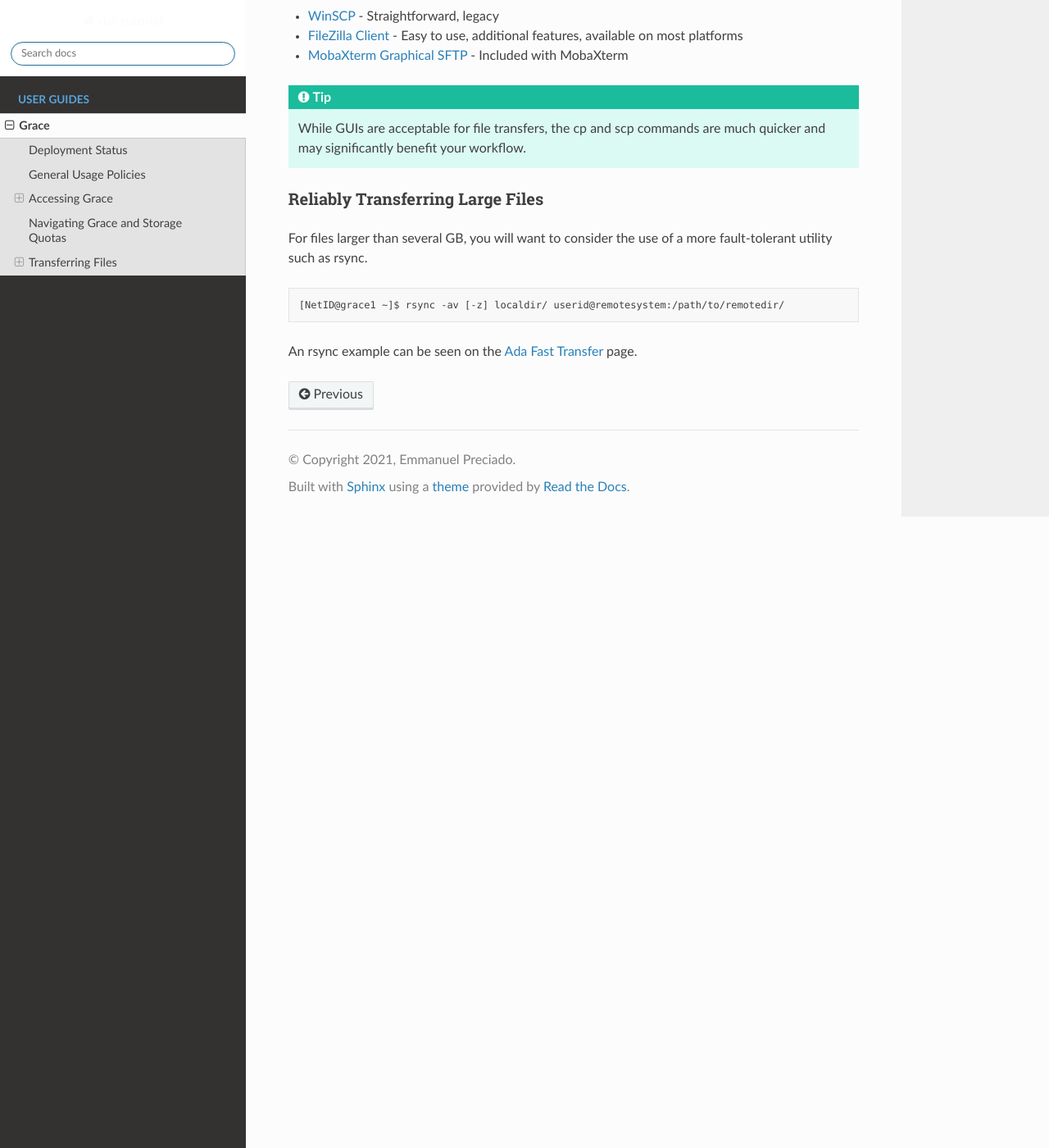
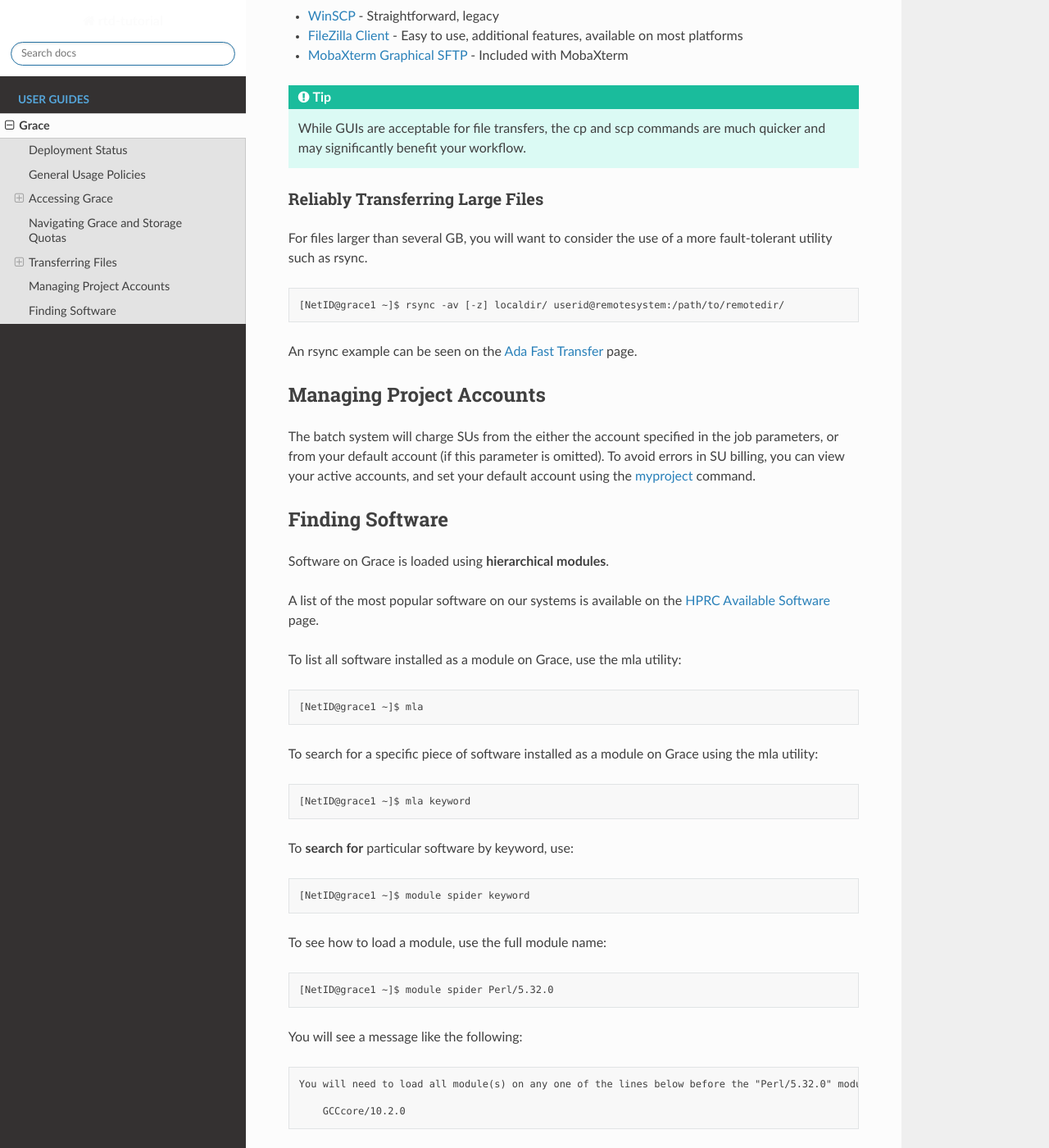
Before and after one commit to EmmanuelDej/rtd-tutorial, a Sphinx documentation site: the page built from docs/grace.rst, in a window 1280 px wide and 1400 px high, scrolled down 2405 px. Shown: the whole window at 82% size. Built offline with Sphinx 7.4.7 and the Read the Docs theme 2.0.0, drawn with Linux system fonts in a browser that asks for light colours; pages that are not in the unit, such as notebooks, are missing from menus; some of the changed text lies outside the part shown.

Commit message:
Update grace.rst

```diff
--- a/docs/grace.rst
+++ b/docs/grace.rst
@@ -101,3 +101,76 @@ For files larger than several GB, you will want to consider the use of a more fa
   [NetID@grace1 ~]$ rsync -av [-z] localdir/ userid@remotesystem:/path/to/remotedir/
 
 An rsync example can be seen on the `Ada Fast Transfer <https://hprc.tamu.edu/wiki/Ada:Fast_Data_Transfer#Data_transfer_using_rsync>`_  page.
+
+Managing Project Accounts
+-------------------------
+The batch system will charge SUs from the either the account specified in the job parameters, or from your default account (if this parameter is omitted). To avoid errors in SU billing, you can view your active accounts, and set your default account using the `myproject <https://hprc.tamu.edu/wiki/HPRC:myproject>`_   command.
+
+Finding Software
+----------------
+Software on Grace is loaded using **hierarchical modules**.
+
+A list of the most popular software on our systems is available on the `HPRC Available Software <https://hprc.tamu.edu/wiki/SW>`_   page.
+
+To list all software installed as a module on Grace, use the mla utility:
+
+.. code-block:: php
+
+  [NetID@grace1 ~]$ mla
+
+To search for a specific piece of software installed as a module on Grace using the mla utility:
+
+.. code-block:: php
+
+  [NetID@grace1 ~]$ mla keyword
+
+To **search for** particular software by keyword, use:
+
+.. code-block:: php
+
+  [NetID@grace1 ~]$ module spider keyword
+
+To see how to load a module, use the full module name:
+
+.. code-block:: php
+
+  [NetID@grace1 ~]$ module spider Perl/5.32.0
+
+You will see a message like the following:
+
+.. code-block:: php
+
+  You will need to load all module(s) on any one of the lines below before the "Perl/5.32.0" module is available to load.
+
+      GCCcore/10.2.0
+
+Load the base dependency module(s) first then the full module name
+
+.. code-block:: php
+
+  [NetID@grace1 ~]$ module load GCCcore/10.2.0  Perl/5.32.0
+
+To list all currently loaded modules, use:
+
+.. code-block:: php
+
+  [NetID@grace1 ~]$ module list
+
+To see what other modules can be loaded with the base dependency module (for example when GCCcore/10.2.0 is loaded)
+
+.. code-block:: php
+
+  [NetID@grace1 ~]$ module avail
+
+To remove all currently loaded modules, use:
+
+.. code-block:: php
+
+  [NetID@grace1 ~]$ module purge
+
+If you need **new software** or **an update**, please contact us with your request.
+
+There are restrictions on what software we can install. There is also regularly a queue of requested software installations.
+
+.. tip::
+  Please account for **delays **in your installation request timeline.
```
